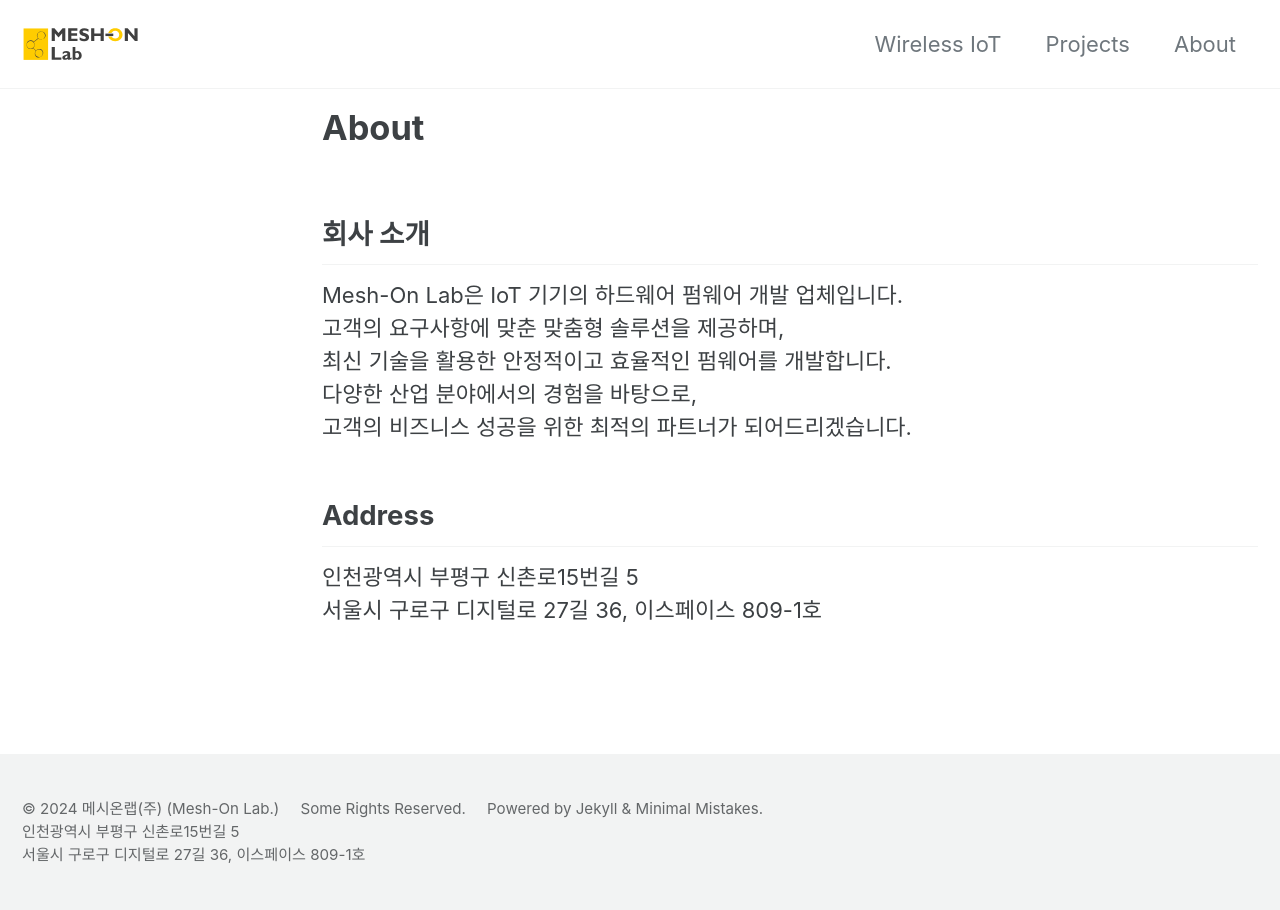
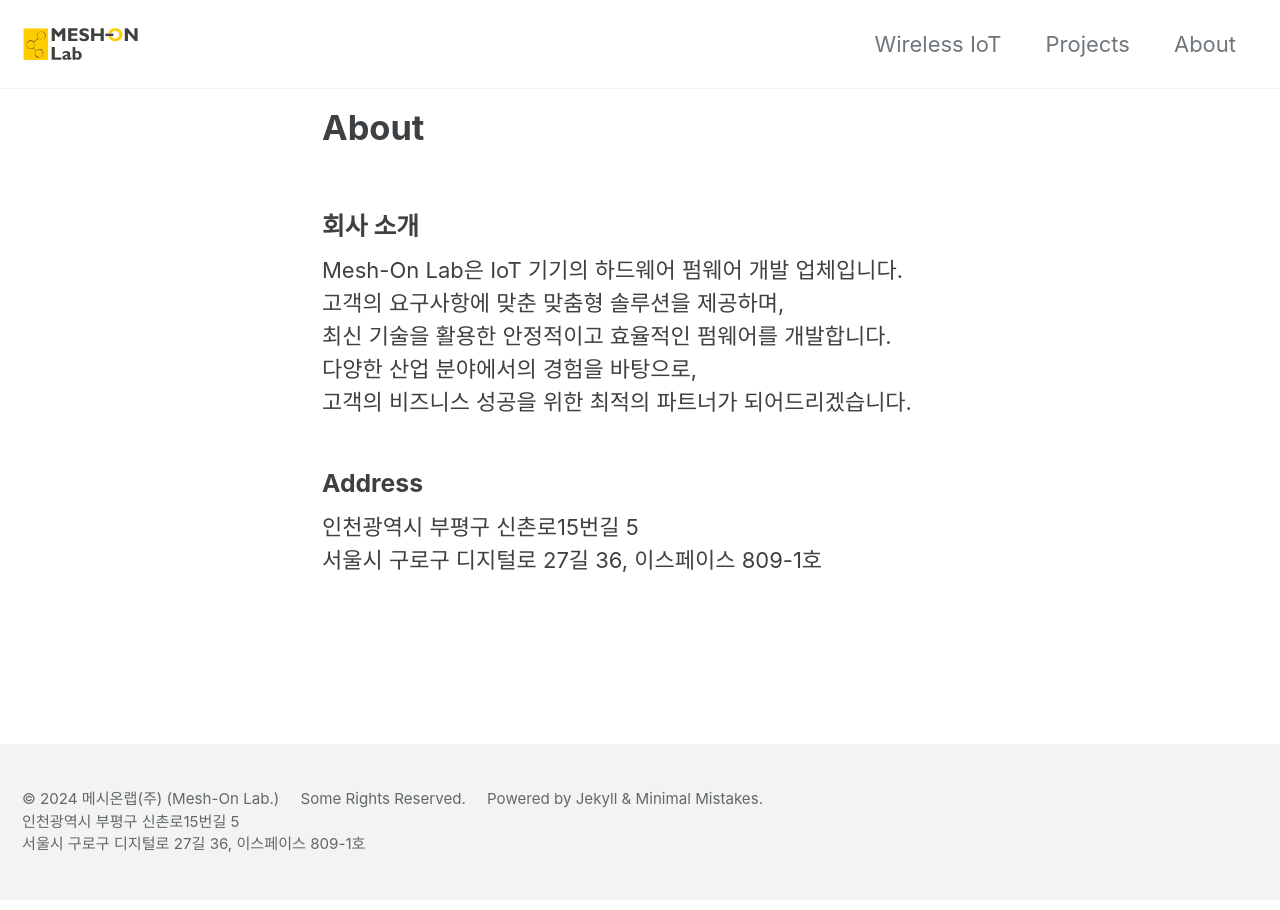
Before and after one commit to MeshOnLab/meshonlab.github.io, a Jekyll site: the page built from _pages/about.md, in a window 1280 px wide. Built offline with Jekyll 4.4.1, drawn with Linux system fonts in a browser that asks for light colours; cached includes are drawn as plain includes.

```diff
--- a/_pages/about.md
+++ b/_pages/about.md
@@ -6,13 +6,13 @@ layout: single
 classes: wide
 toc: false
 ---
-## 회사 소개
+### 회사 소개
 Mesh-On Lab은 IoT 기기의 하드웨어 펌웨어 개발 업체입니다.
 고객의 요구사항에 맞춘 맞춤형 솔루션을 제공하며,
 최신 기술을 활용한 안정적이고 효율적인 펌웨어를 개발합니다.
 다양한 산업 분야에서의 경험을 바탕으로,
 고객의 비즈니스 성공을 위한 최적의 파트너가 되어드리겠습니다.
 
-## Address
+### Address
 {{ site.footer.address1 }}
 {{ site.footer.address2 }}
```
